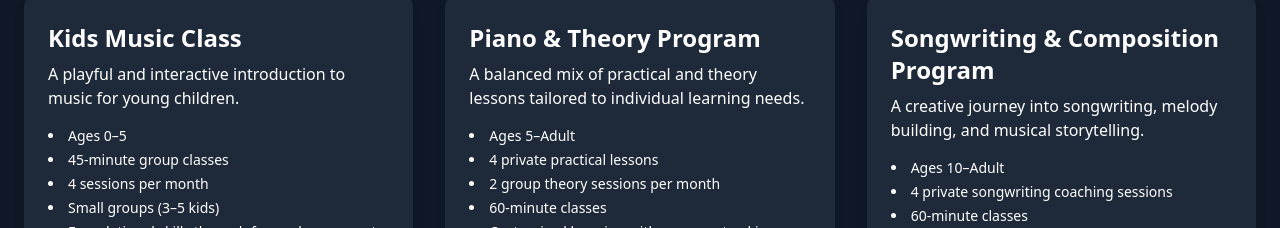
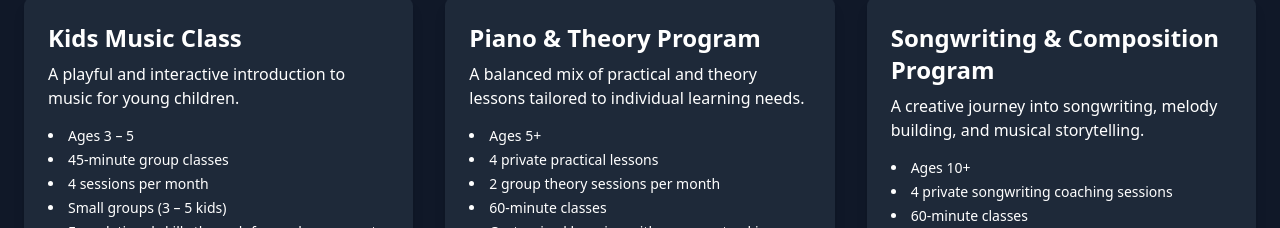
Before and after one commit to ashwinkotee/music-teaching-website, a React (Vite) app: page / in a window 1280 px wide. Shown: the part 1256-1484 px from the top of the page. Built offline with nearby package versions, Linux system fonts and the light colour scheme.

Commit message:
edited the package details

```diff
--- a/src/components/PackageSection.jsx
+++ b/src/components/PackageSection.jsx
@@ -95,10 +95,10 @@ const packages = [
     description:
       "A playful and interactive introduction to music for young children.",
     features: [
-      "Ages 0–5",
+      "Ages 3 – 5",
       "45-minute group classes",
       "4 sessions per month",
-      "Small groups (3–5 kids)",
+      "Small groups (3 – 5 kids)",
       "Foundational skills through fun and movement",
     ],
     more: "/kids-piano",
@@ -109,7 +109,7 @@ const packages = [
     description:
       "A balanced mix of practical and theory lessons tailored to individual learning needs.",
     features: [
-      "Ages 5–Adult",
+      "Ages 5+",
       "4 private practical lessons",
       "2 group theory sessions per month",
       "60-minute classes",
@@ -123,7 +123,7 @@ const packages = [
     description:
       "A creative journey into songwriting, melody building, and musical storytelling.",
     features: [
-      "Ages 10–Adult",
+      "Ages 10+",
       "4 private songwriting coaching sessions",
       "60-minute classes",
       "Developing a song from scratch including lyric writing, harmony, and arrangement",
```
